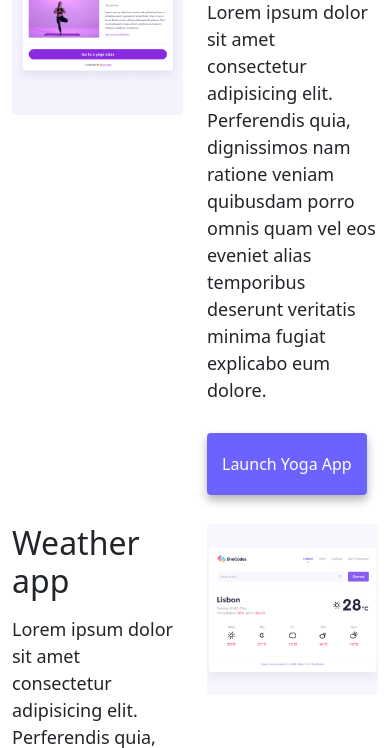
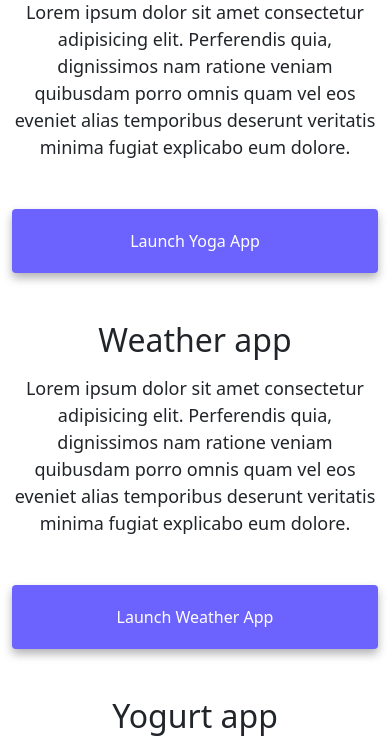
Before and after one commit to misfasnm/Advanced-Tools-Homework, a plain HTML site: page index.html in a window 390 px wide. Shown: the part 513-1261 px from the top of the page. Drawn offline with nearby package versions, Linux system fonts and the light colour scheme.

Commit message:
Made website a lot more responsive

```diff
--- a/index.html
+++ b/index.html
@@ -81,14 +81,14 @@
     </div>
     <div class="container">
       <div class="row">
-        <div class="col-6">
+        <div class="col-sm-6">
           <img
             src="/images/yoga.png"
             alt="yoga image"
-            class="img-fluid rounded"
+            class="img-fluid rounded d-none d-sm-block"
           />
         </div>
-        <div class="col-6">
+        <div class="col-sm-6">
           <h2 class="mb-3">Yoga app</h2>
           <p>
             Lorem ipsum dolor sit amet consectetur adipisicing elit. Perferendis
@@ -97,14 +97,14 @@
             explicabo eum dolore.
           </p>
           <div class="mt-5">
-            <a href="#" title="Yoga project" class="primary-link"
+            <a href="#" title="Yoga project" class="primary-link project-link"
               >Launch Yoga App</a
             >
           </div>
         </div>
       </div>
       <div class="row mt-5">
-        <div class="col-6">
+        <div class="col-sm-6">
           <h2 class="mb-3">Weather app</h2>
           <p>
             Lorem ipsum dolor sit amet consectetur adipisicing elit. Perferendis
@@ -113,28 +113,31 @@
             explicabo eum dolore.
           </p>
           <div class="mt-5">
-            <a href="#" title="Weather project" class="primary-link"
+            <a
+              href="#"
+              title="Weather project"
+              class="primary-link project-link"
               >Launch Weather App</a
             >
           </div>
         </div>
-        <div class="col-6">
+        <div class="col-sm-6">
           <img
             src="/images/weather.png"
             alt="weather image"
-            class="img-fluid rounded"
+            class="img-fluid rounded d-none d-sm-block"
           />
         </div>
       </div>
       <div class="row mt-5">
-        <div class="col-6">
+        <div class="col-sm-6">
           <img
             src="/images/yogurt.png"
             alt="yogurt project"
-            class="img-fluid rounded"
+            class="img-fluid rounded d-none d-sm-block"
           />
         </div>
-        <div class="col-6">
+        <div class="col-sm-6">
           <h2 class="mb-3">Yogurt app</h2>
           <p>
             Lorem ipsum dolor sit amet consectetur adipisicing elit. Perferendis
@@ -143,7 +146,7 @@
             explicabo eum dolore.
           </p>
           <div class="mt-5">
-            <a href="#" title="Yogurt project" class="primary-link"
+            <a href="#" title="Yogurt project" class="primary-link project-link"
               >Launch yogurt App</a
             >
           </div>
--- a/style.css
+++ b/style.css
@@ -5,7 +5,7 @@
 }
 
 body {
-  margin-top: 100px;
+  margin: 100px 0;
 }
 
 h1,
@@ -52,6 +52,9 @@ p {
   color: white;
 }
 
+.primary-link:hover {
+  color: white;
+}
 .secondary-link {
   border-radius: 4px;
   padding: 20px 15px;
@@ -87,7 +90,7 @@ p {
   text-decoration: underline;
 }
 
-@media (max-width: 900px) {
+@media (max-width: 576px) {
   h1 {
     font-size: 48px;
     line-height: 1.4;
@@ -95,5 +98,16 @@ p {
 
   h2 {
     font-size: 32px;
+    text-align: center;
+  }
+
+  p {
+    text-align: center;
+  }
+
+  .project-link {
+    display: block;
+    text-align: center;
+    margin: 0, 20px;
   }
 }
```
